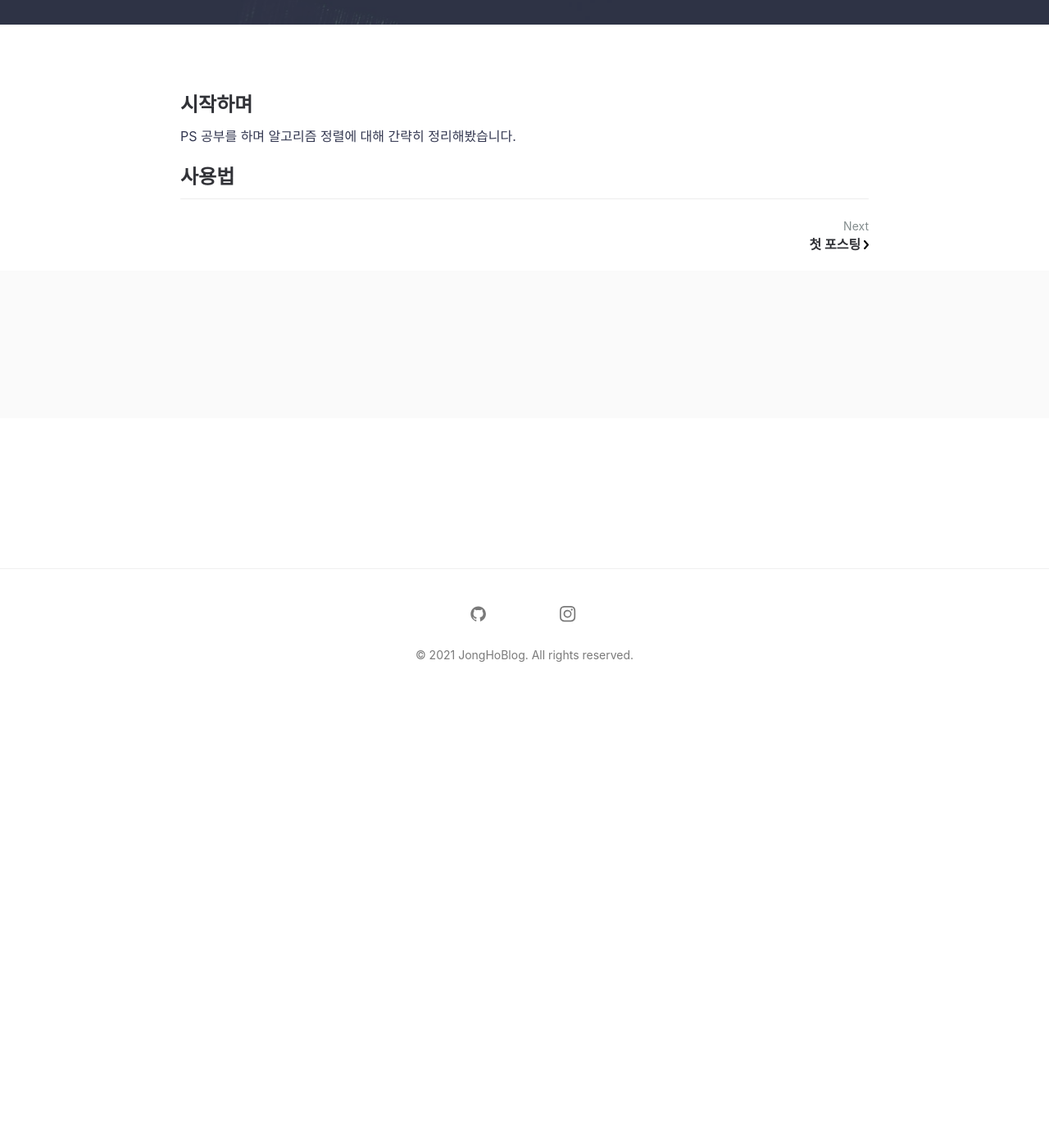
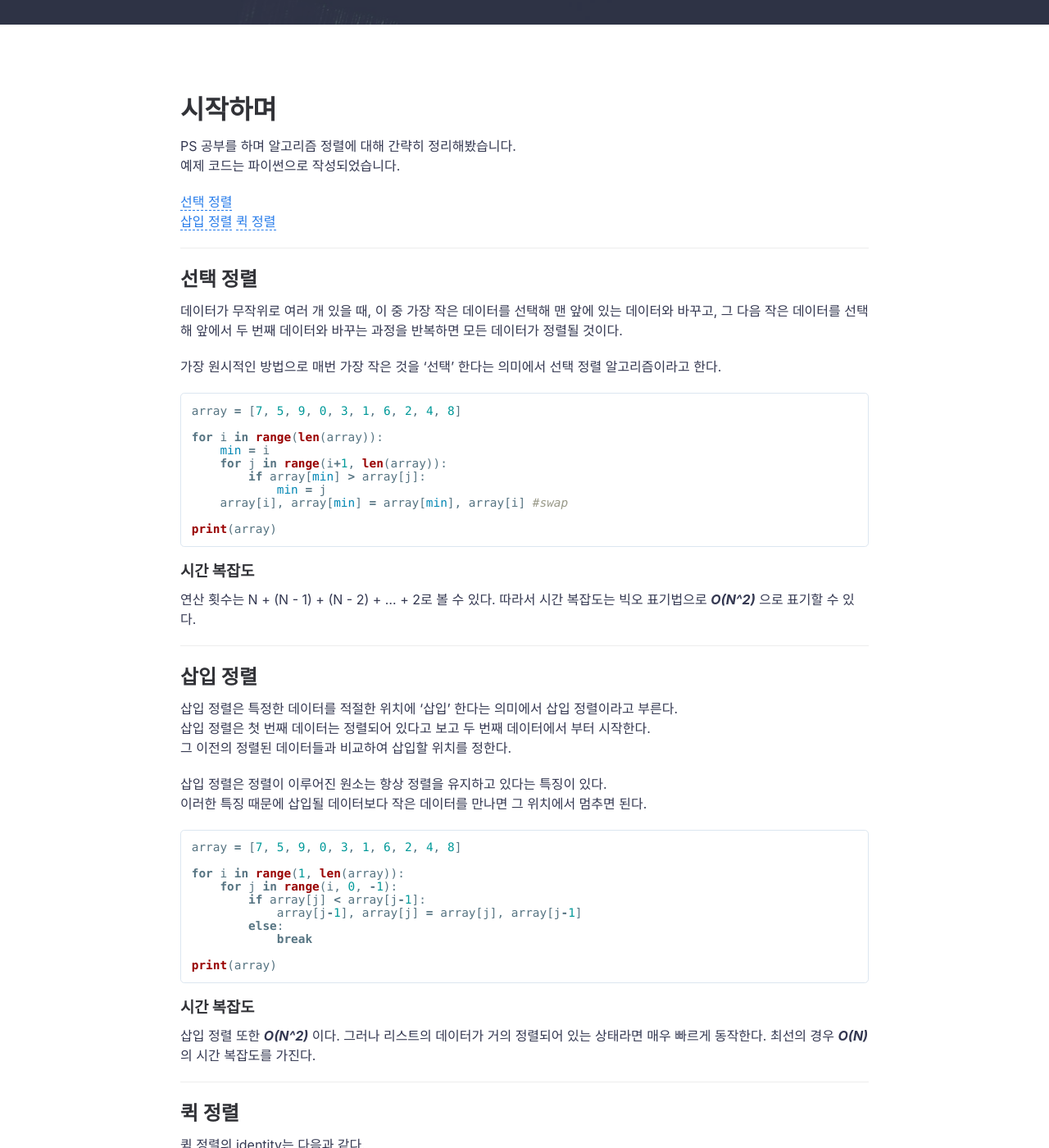
Before and after one commit to jonghopark95/jonghopark95.github.io, a Jekyll site: the page built from _posts/2020-01-02-algorithm-align.md, in a window 1280 px wide and 1400 px high, scrolled down 546 px. Shown: the whole window at 82% size. Built offline with Jekyll 4.4.1, drawn with Linux system fonts in a browser that asks for light colours; comment, search, counter and statistics services are not loaded; some of the changed text lies outside the part shown.

Commit message:
쓰는중...

````diff
--- a/_posts/2020-01-02-algorithm-align.md
+++ b/_posts/2020-01-02-algorithm-align.md
@@ -5,8 +5,87 @@ summary: 정렬 알고리즘 정리
 featured-img: algorithm
 ---
 
-## 시작하며
+# 시작하며
 
 PS 공부를 하며 알고리즘 정렬에 대해 간략히 정리해봤습니다.
+예제 코드는 파이썬으로 작성되었습니다.
 
-## 사용법
+[선택 정렬](#select_align)
+[삽입 정렬](#insert_align)
+[퀵 정렬](#quick_align)
+
+---
+
+<a name="select_align"></a>
+
+## 선택 정렬
+
+데이터가 무작위로 여러 개 있을 때, 이 중 가장 작은 데이터를 선택해 맨 앞에 있는 데이터와 바꾸고, 그 다음 작은 데이터를 선택해 앞에서 두 번째 데이터와 바꾸는 과정을 반복하면 모든 데이터가 정렬될 것이다.
+
+가장 원시적인 방법으로 매번 가장 작은 것을 '선택' 한다는 의미에서 선택 정렬 알고리즘이라고 한다.
+
+```python
+array = [7, 5, 9, 0, 3, 1, 6, 2, 4, 8]
+
+for i in range(len(array)):
+    min = i
+    for j in range(i+1, len(array)):
+        if array[min] > array[j]:
+            min = j
+    array[i], array[min] = array[min], array[i] #swap
+
+print(array)
+```
+
+### 시간 복잡도
+
+연산 횟수는 N + (N - 1) + (N - 2) + ... + 2로 볼 수 있다. 따라서 시간 복잡도는 빅오 표기법으로 **_O(N^2)_** 으로 표기할 수 있다.
+
+---
+
+<a name="insert_align"></a>
+
+## 삽입 정렬
+
+삽입 정렬은 특정한 데이터를 적절한 위치에 '삽입' 한다는 의미에서 삽입 정렬이라고 부른다.
+삽입 정렬은 첫 번째 데이터는 정렬되어 있다고 보고 두 번째 데이터에서 부터 시작한다.
+그 이전의 정렬된 데이터들과 비교하여 삽입할 위치를 정한다.
+
+삽입 정렬은 정렬이 이루어진 원소는 항상 정렬을 유지하고 있다는 특징이 있다.
+이러한 특징 때문에 삽입될 데이터보다 작은 데이터를 만나면 그 위치에서 멈추면 된다.
+
+```python
+array = [7, 5, 9, 0, 3, 1, 6, 2, 4, 8]
+
+for i in range(1, len(array)):
+    for j in range(i, 0, -1):
+        if array[j] < array[j-1]:
+            array[j-1], array[j] = array[j], array[j-1]
+        else:
+            break
+
+print(array)
+```
+
+### 시간 복잡도
+
+삽입 정렬 또한 **_O(N^2)_** 이다. 그러나 리스트의 데이터가 거의 정렬되어 있는 상태라면 매우 빠르게 동작한다. 최선의 경우 **_O(N)_**의 시간 복잡도를 가진다.
+
+---
+
+<a name="quick_sort"></a>
+
+## 퀵 정렬
+
+퀵 정렬의 identity는 다음과 같다.
+
+> _기준 데이터를 설정하고 그 기준보다 큰 데이터와 작은 데이터의 위치를 바꾸자._
+
+퀵 정렬에는 pivot이 사용된다.
+
+특정한 리스트에서 피벗을 설정하여 정렬을 수행한 후에, 피벗을 기준으로 왼쪽, 오른쪽 리스트에서 각각 다시 정렬을 수행한다.
+
+퀵 정렬은 **재귀 함수** 형태로 작성하였을 때 구현이 매우 간단해진다.
+재귀 함수와 동작 원리가 같다면, 종료 조건도 있어야 할 것이다.
+
+퀵 정렬의 종료 조건은 리스트의 데이터 개수가 1개인 경우이다.
````
Also changed, not shown: _posts/2020-01-02-two.md (+1 -1 lines), 2 other files.
